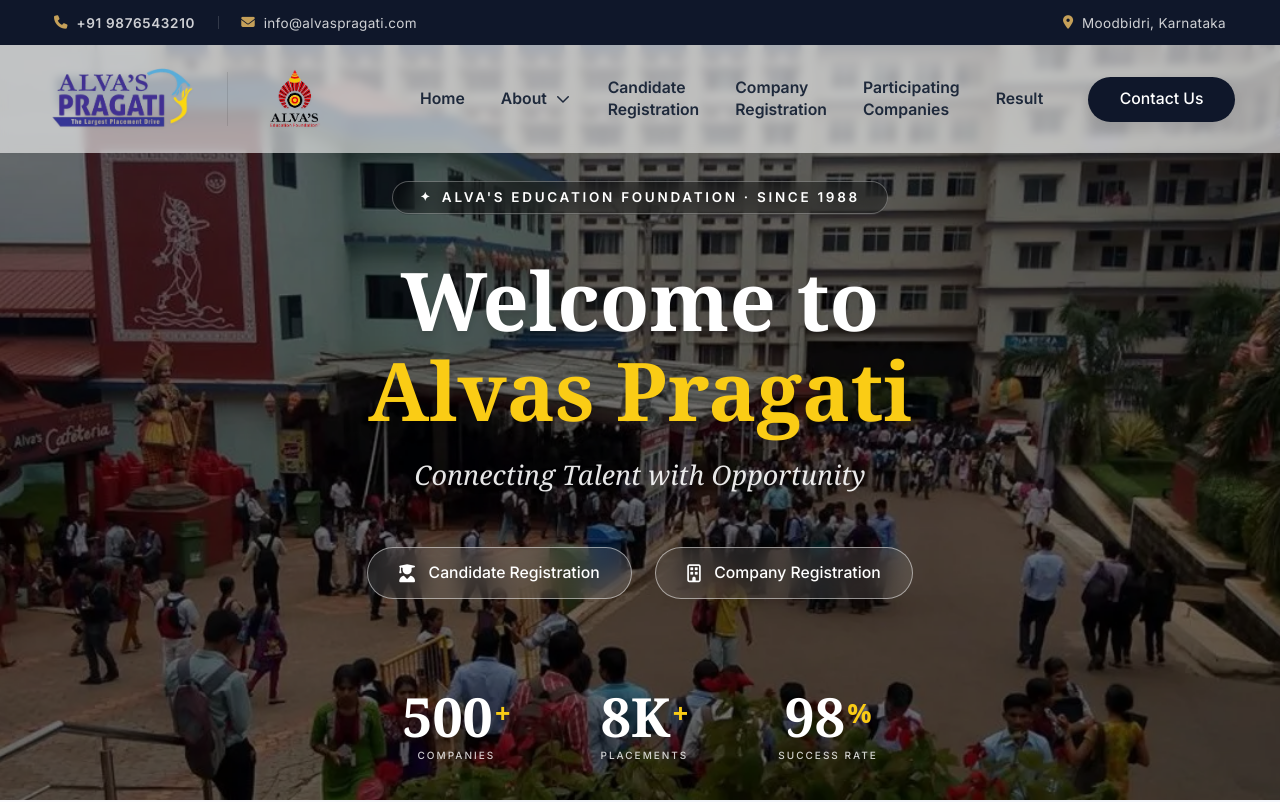
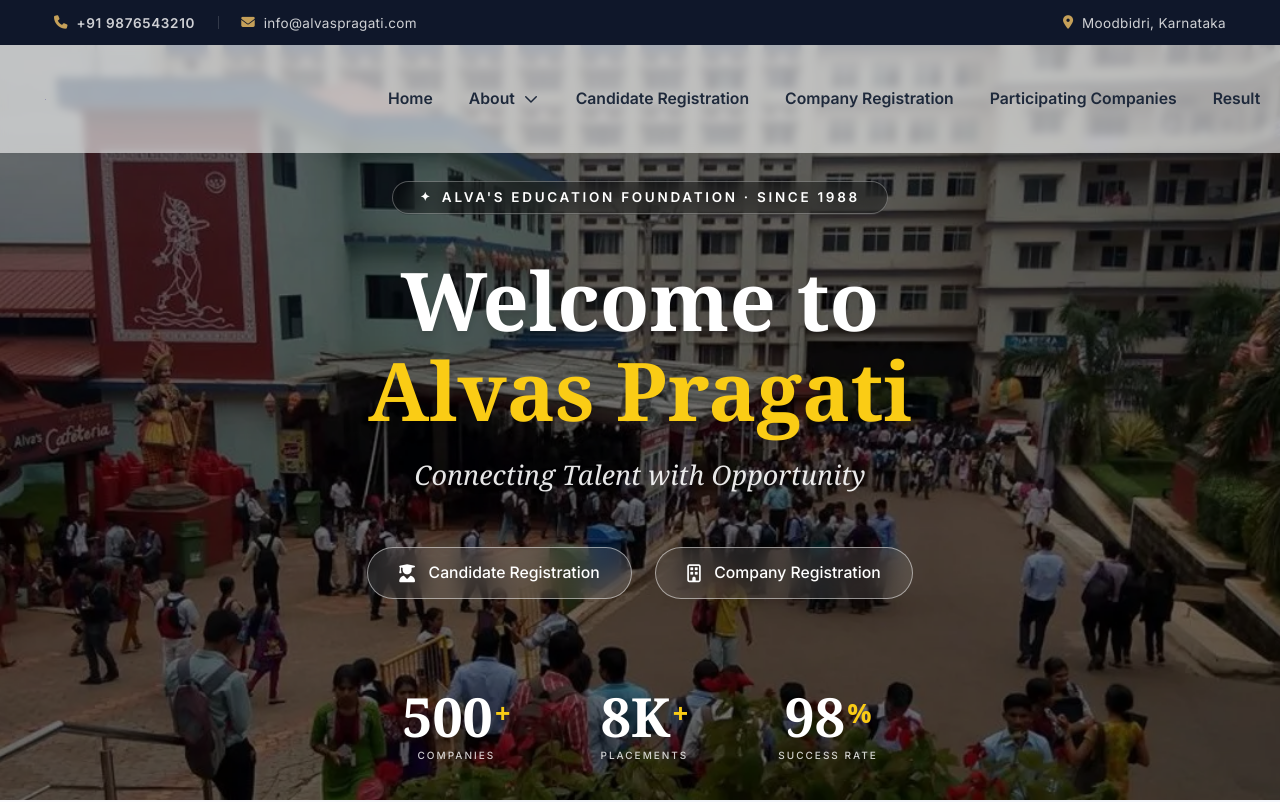
Before and after one commit to LikhithRao15/alvas-pragati-final, a Next.js app: page / in a window 1280 px wide. Shown: the top 802 px of the page. Built offline with nearby package versions, Linux system fonts and the light colour scheme.

Commit message:
to be continue

```diff
--- a/src/components/Header.js
+++ b/src/components/Header.js
@@ -36,7 +36,7 @@ export default function Header() {
             : 'top-10 h-24 bg-white/60 backdrop-blur-sm'
         }`}
       >
-        <div className="max-w-7xl mx-auto flex items-center justify-between h-full px-6 lg:px-10">
+        <div className="max-w-full mx-auto flex items-center justify-start h-full px-6 lg:px-10 gap-24 xl:gap-64">
           <Link href="/" className="flex items-center gap-4 lg:gap-8 group no-underline">
             <div className="flex items-center gap-4 lg:gap-6 transition-all duration-300 group-hover:scale-[1.02]">
               <div className="relative h-12 w-auto lg:h-16 flex items-center">
@@ -99,9 +99,9 @@ export default function Header() {
             </div>
 
 
-            <Link href="/candidate-registration" className="text-text-main hover:text-accent transition-colors duration-200">Candidate<br/>Registration</Link>
-            <Link href="/company-registration" className="text-text-main hover:text-accent transition-colors duration-200">Company <br/>Registration</Link>
-            <Link href="#companies" className="text-text-main hover:text-accent transition-colors duration-200">Participating<br/>Companies</Link>
+            <Link href="/candidate-registration" className="text-text-main hover:text-accent transition-colors duration-200 whitespace-nowrap">Candidate Registration</Link>
+            <Link href="/company-registration" className="text-text-main hover:text-accent transition-colors duration-200 whitespace-nowrap">Company Registration</Link>
+            <Link href="#companies" className="text-text-main hover:text-accent transition-colors duration-200 whitespace-nowrap">Participating Companies</Link>
             <Link href="#" className="text-text-main hover:text-accent transition-colors duration-200">Result</Link>
 
             <Link
```
